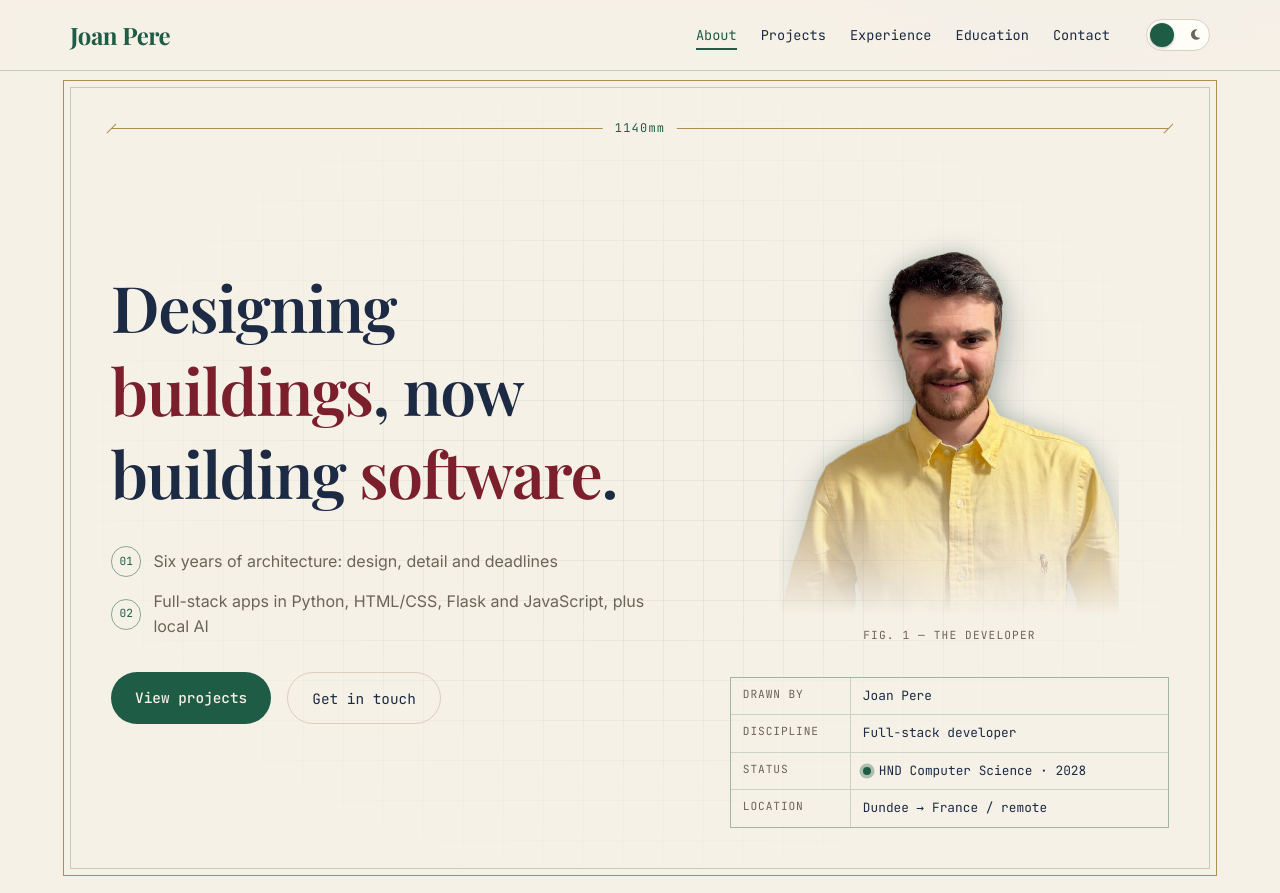
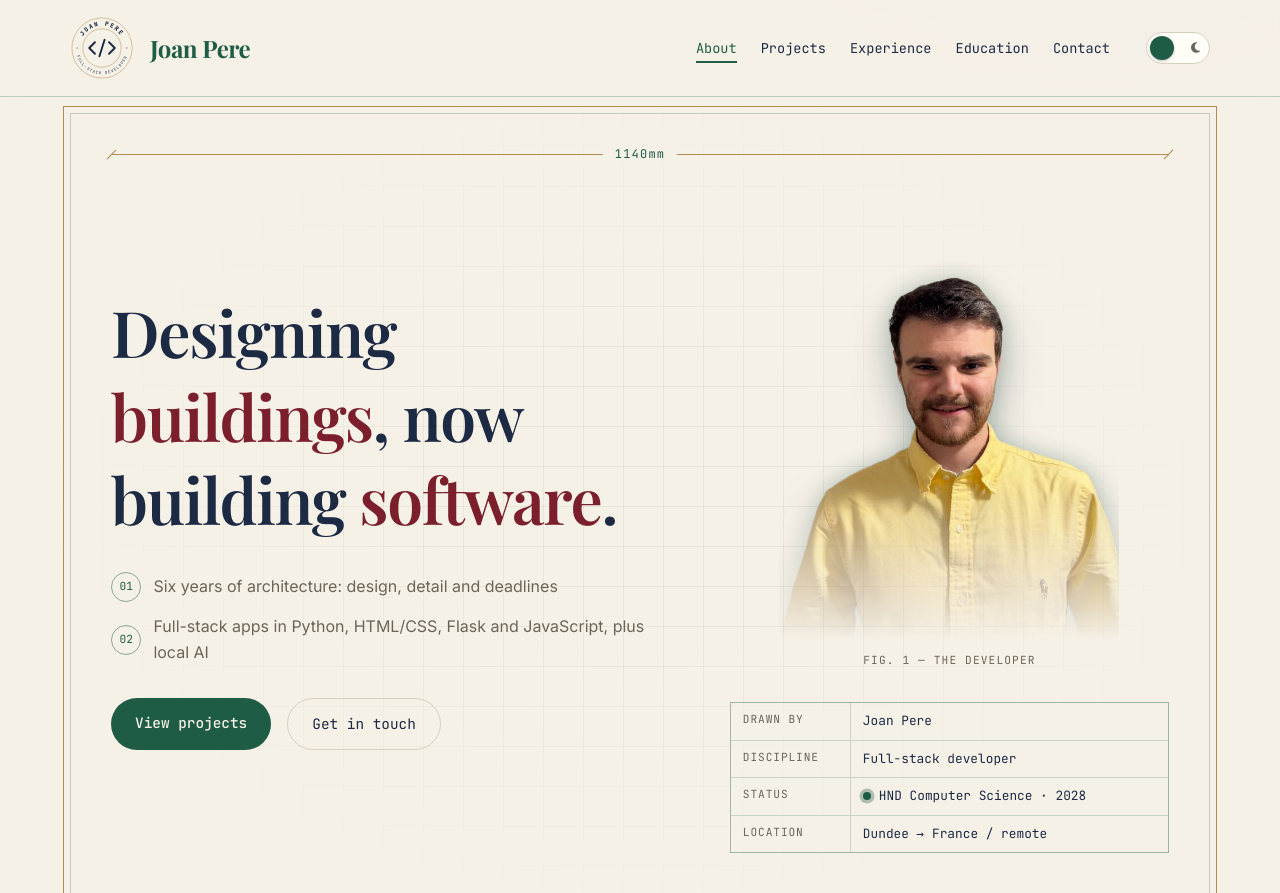
Before and after one commit to Jpbuglerlamb/Jpbuglerlamb.github.io, a Flask app: page / in a window 1280 px wide. Shown: the top 893 px of the page. Run offline with Flask 3, Linux system fonts and the light colour scheme.

Commit message:
updated favicon

```diff
--- a/static/CSS/styles.css
+++ b/static/CSS/styles.css
@@ -222,6 +222,25 @@ section {
 }
 .menu-toggle {
     display: none;
+}
+.logo {
+    display: block;
+    width: 64px;
+    height: 64px;
+}
+
+.logo text {
+    font-family: var(--font-mono);
+    fill: var(--body-text-color);
+}
+
+.logo-frame { stroke: var(--gold); }
+.logo-dots  { fill: var(--gold); }
+.logo-code  { stroke: var(--body-text-color); }
+.brand {
+    display: flex;
+    align-items: center;
+    gap: 0.75rem;
 }
 
 /* =========================================================
--- a/templates/index.html
+++ b/templates/index.html
@@ -3,11 +3,13 @@
 <head>
     <meta charset="UTF-8">
     <meta name="viewport" content="width=device-width, initial-scale=1.0">
-    <meta name="color-scheme" content="light">
     <meta name="color-scheme" content="light dark">
     <meta name="description" content="Joan Pere – web developer with an architecture background. Projects in Python, JavaScript and AI. Based in Dundee, open to roles in France and remote.">
     <link rel="stylesheet" href="https://cdnjs.cloudflare.com/ajax/libs/font-awesome/6.5.2/css/all.min.css">
     <link rel="stylesheet" href="{{ url_for('static', filename='CSS/styles.css') }}">
+    <link rel="icon" href="{{ url_for('static', filename='images/favicon.svg') }}" type="image/svg+xml">
+    <link rel="icon" href="{{ url_for('static', filename='images/favicon-32.png') }}" type="image/png" sizes="32x32">
+    <link rel="apple-touch-icon" href="{{ url_for('static', filename='images/apple-touch-icon.png') }}">
     <script>
       {
         let theme = null;
@@ -26,6 +28,40 @@
 <body>
 <main>
   <header class="site-header">
+      <svg class="logo" viewBox="0 0 100 100" role="img" aria-label="Joan Pere, full-stack developer">
+          <defs>
+            <!-- invisible guide arcs for the ring text -->
+            <path id="logo-top" d="M 15,50 A 35,35 0 0,1 85,50" />
+            <path id="logo-bottom" d="M 9,50 A 41,41 0 0,0 91,50" />
+          </defs>
+
+          <!-- frame: outer and inner circle -->
+          <g class="logo-frame" fill="none" stroke-width="0.8">
+            <circle cx="50" cy="50" r="47" />
+            <circle cx="50" cy="50" r="30" />
+          </g>
+
+          <!-- separator dots at 9 and 3 o'clock -->
+          <g class="logo-dots">
+            <circle cx="11.5" cy="50" r="1.3" />
+            <circle cx="88.5" cy="50" r="1.3" />
+          </g>
+
+          <!-- ring text -->
+          <text class="logo-name" font-size="9" font-weight="700" letter-spacing="2.5" text-anchor="middle">
+            <textPath href="#logo-top" startOffset="50%">JOAN PERE</textPath>
+          </text>
+          <text class="logo-role" font-size="6" letter-spacing="1.6" text-anchor="middle">
+            <textPath href="#logo-bottom" startOffset="50%">FULL-STACK DEVELOPER</textPath>
+          </text>
+
+          <!-- the </> in the middle -->
+          <g class="logo-code" fill="none" stroke-width="3" stroke-linecap="round" stroke-linejoin="round">
+            <path d="M 39,41 L 30,50 L 39,59" />
+            <path d="M 61,41 L 70,50 L 61,59" />
+            <path d="M 54,37 L 46,63" />
+          </g>
+      </svg>
       <h1>Joan Pere</h1>
 
       <button class="menu-toggle" aria-expanded="false" aria-controls="site-nav" aria-label="Open menu">
```
Also changed, not shown: static/images/apple-touch-icon.png (added), static/images/favicon-32.png (added), static/images/favicon.svg.
